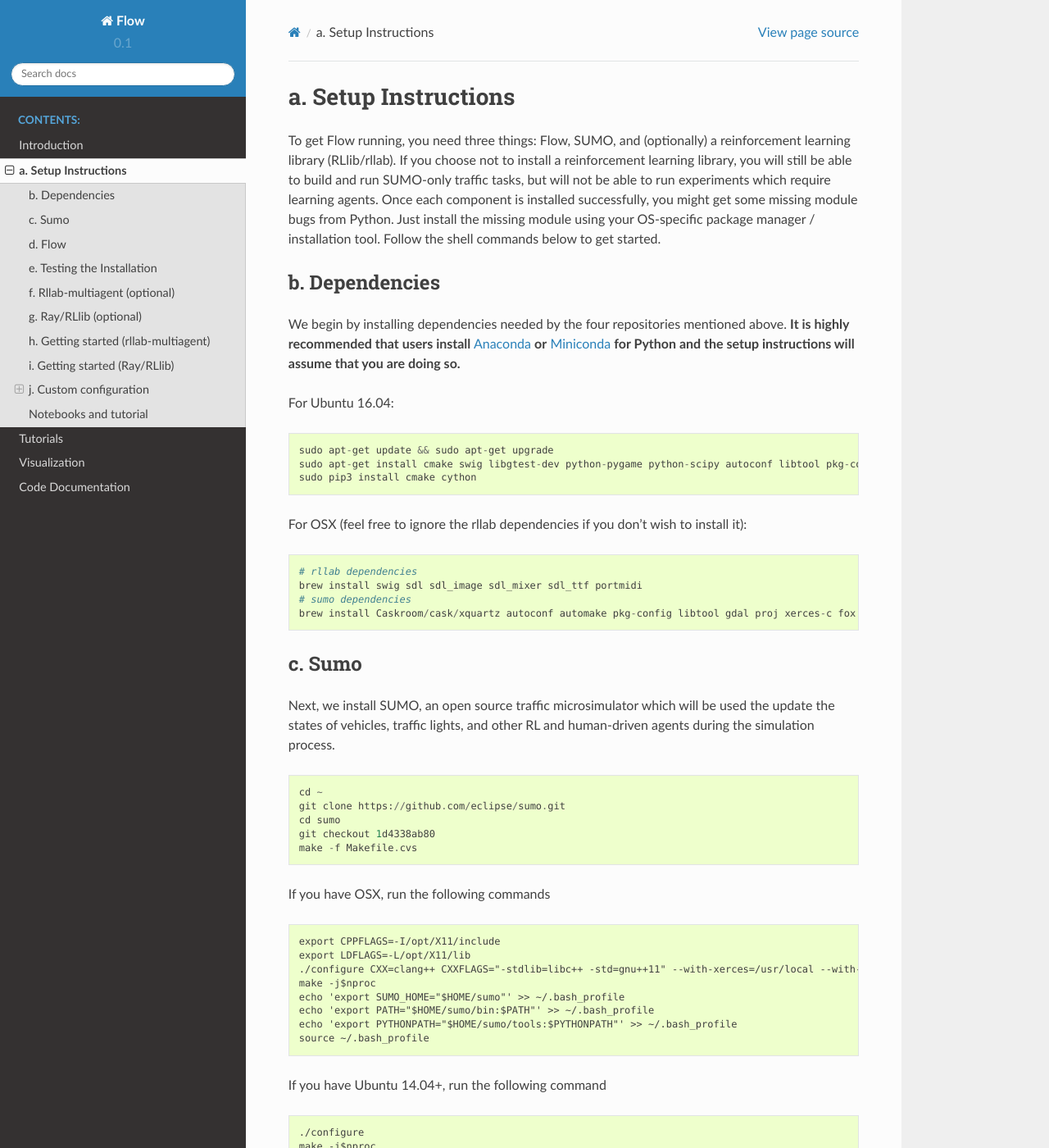
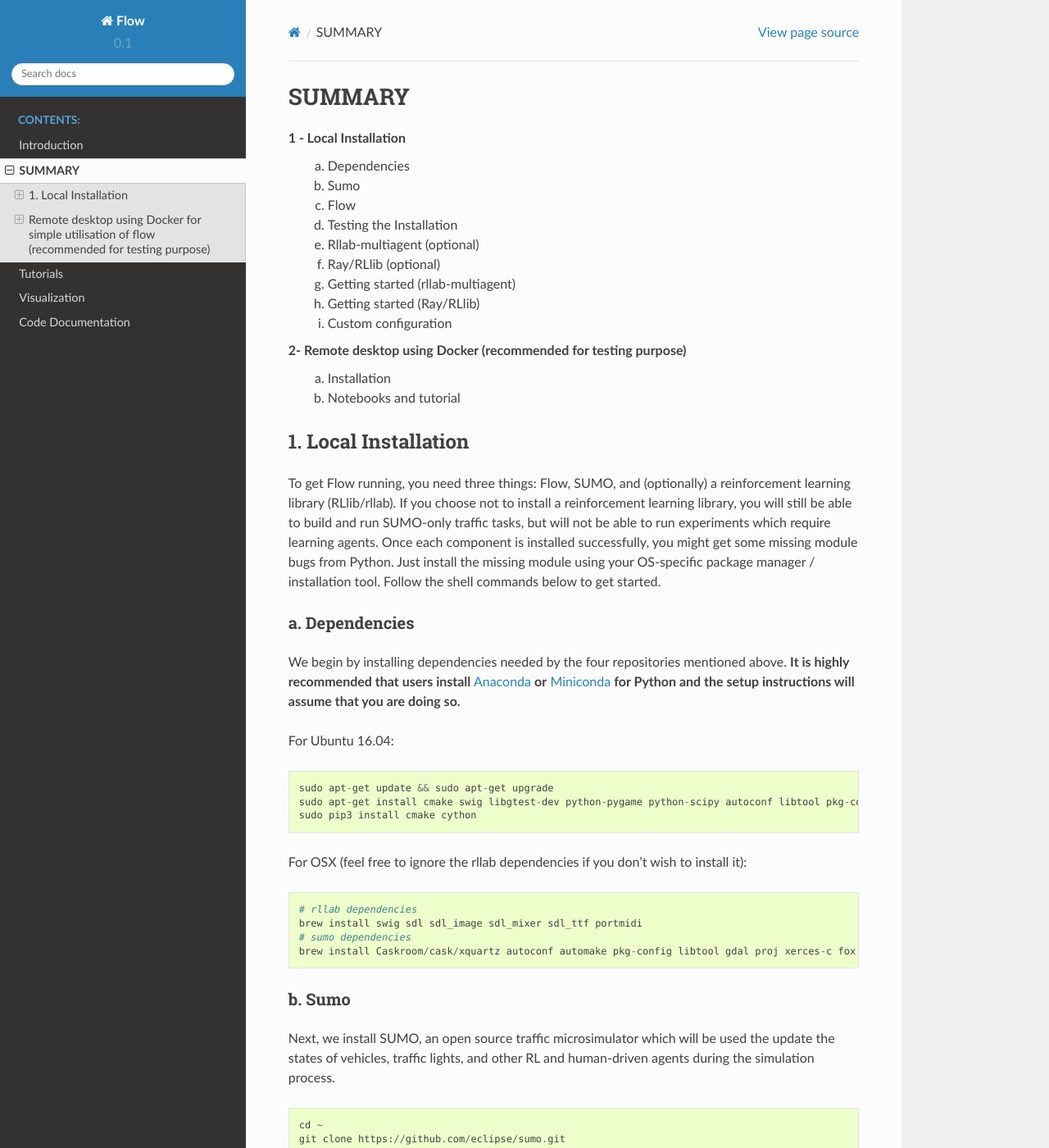
Before and after one commit to flow-project/flow, a Sphinx documentation site: the page built from docs/source/flow_setup.rst, in a window 1280 px wide and 1400 px high. Shown: the whole window at 82% size. Built offline with Sphinx 7.4.7 and the Read the Docs theme 2.0.0, drawn with Linux system fonts in a browser that asks for light colours; formulas are drawn with MathJax 3; some of the changed text lies outside the part shown.

Commit message:
Update of flow setup with summary
Added a summary

```diff
--- a/docs/source/flow_setup.rst
+++ b/docs/source/flow_setup.rst
@@ -1,4 +1,24 @@
-a. Setup Instructions
+SUMMARY
+____
+
+
+1 - Local Installation
+    a. Dependencies
+    b. Sumo
+    c. Flow
+    d. Testing the Installation
+    e. Rllab-multiagent (optional)
+    f. Ray/RLlib (optional)
+    g. Getting started (rllab-multiagent)
+    h. Getting started (Ray/RLlib)
+    i. Custom configuration
+
+2- Remote desktop using Docker (recommended for testing purpose)
+    a. Installation
+    b. Notebooks and tutorial
+
+
+1.  Local Installation
 ******************
 
 To get Flow running, you need three things: Flow,
@@ -11,7 +31,7 @@
 your OS-specific package manager / installation tool. Follow the
 shell commands below to get started.
 
-b. Dependencies
+a. Dependencies
 ============
 We begin by installing dependencies needed by the four repositories mentioned
 above. **It is highly recommended that users install**
@@ -36,7 +56,7 @@
     # sumo dependencies
     brew install Caskroom/cask/xquartz autoconf automake pkg-config libtool gdal proj xerces-c fox
 
-c. Sumo
+b. Sumo
 ====
 Next, we install SUMO, an open source traffic microsimulator which will be used
 the update the states of vehicles, traffic lights, and other RL and
@@ -82,7 +102,7 @@
     sumo --version
     sumo-gui
 
-d. Flow
+c. Flow
 ====
 Once sumo and the various dependencies are in place, we are ready to install a
 functional version of Flow. With this, we can begin to simulate traffic within
@@ -109,7 +129,7 @@
     echo 'export PYTHONPATH="$HOME/flow:$PYTHONPATH"' >> ~/.bash_profile
     source ~/.bash_profile
 
-e. Testing the Installation
+d. Testing the Installation
 ========================
 
 Once the above modules have been successfully installed, we can test the
@@ -133,7 +153,7 @@
 Congratulations, you now have successfully set up Flow!
 
 
-f. Rllab-multiagent (optional)
+e. Rllab-multiagent (optional)
 ===========================
 Flow has been tested on a variety of RL libraries, the installation of which is
 optional but may be of use when trying to execute some of the examples files
@@ -157,7 +177,7 @@
     echo 'export PYTHONPATH="$HOME/rllab-multiagent:$PYTHONPATH"' >> ~/.bash_profile
     source ~/.bash_profile
 
-g. Ray/RLlib (optional)
+f. Ray/RLlib (optional)
 ====================
 RLlib is another RL library that has been extensively tested on the Flow
 repository.
@@ -177,7 +197,7 @@
 <http://ray.readthedocs.io/en/latest/installation.html> and
 then follow the setup instructions.
 
-h. Getting started (rllab-multiagent)
+g. Getting started (rllab-multiagent)
 ==================================
 
 To run any of the RL examples, make sure to run
@@ -195,7 +215,7 @@
 rllab-multiagent.
 
 
-i. Getting started (Ray/RLlib)
+h. Getting started (Ray/RLlib)
 ===========================
 
 See `getting started with RLlib <http://ray.readthedocs.io/en/latest/rllib.html#getting-started>`_ for sample commands.
@@ -228,7 +248,7 @@
     ray teardown scripts/ray_autoscale.yaml
 
 
-j. Custom configuration
+i. Custom configuration
 ====================
 
 You may define user-specific config parameters as follows
@@ -237,10 +257,11 @@
     cp flow/core/config.template.py flow/core/config.py  # Create template for users using pycharm
 
 
+Remote desktop using Docker for simple utilisation of flow (recommended for testing purpose)
+******************
+
+a. Installation
 ====================
-Remote desktop using Docker for simple utilisation of flow
-====================
-
 
 Installation of a remot desktop and docker to get access to flow quickly
 
@@ -260,7 +281,7 @@
     5° For rllab : source activate flow-rllab and python flow/examples/rllab/figure_eight.py ( first time, run it twice)
 
 
-Notebooks and tutorial
+b. Notebooks and tutorial
 ====================
 
 In the docker desktop
```
